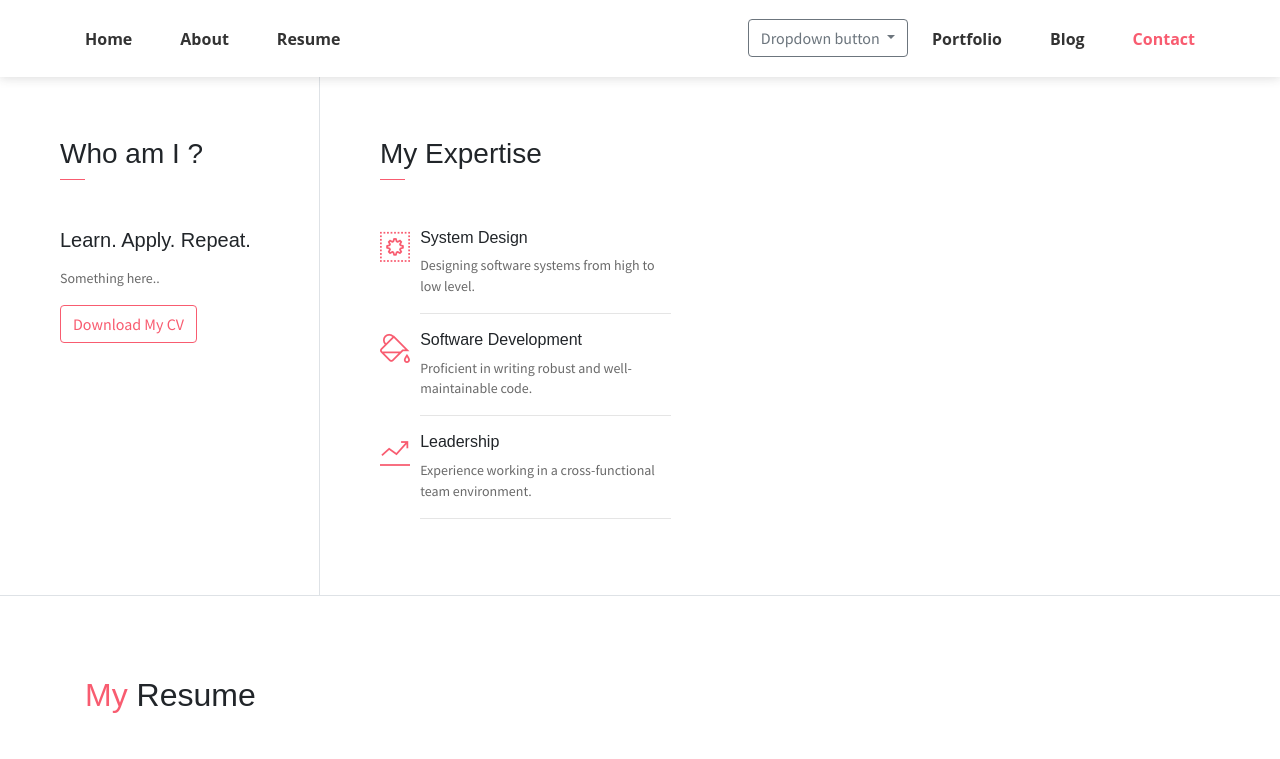
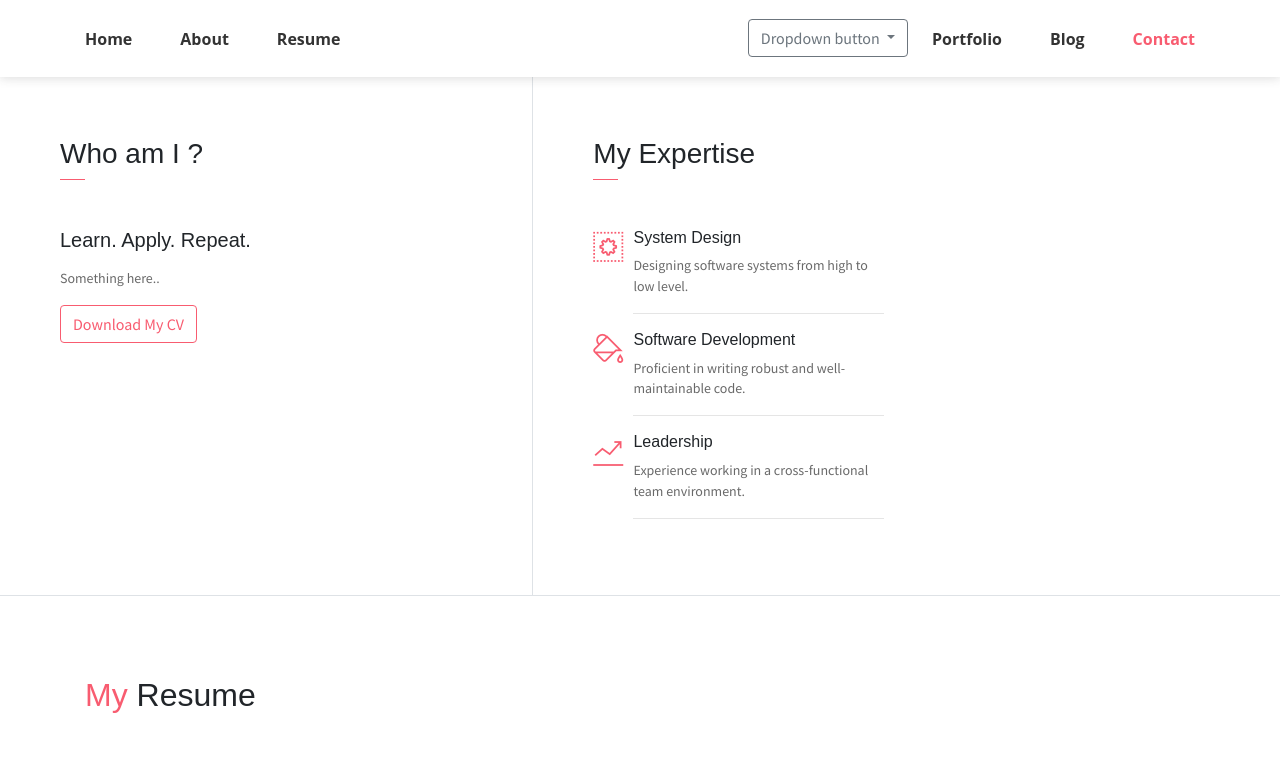
Before and after one commit to xargs/portfolio, a website: page index.html in a window 1280 px wide. Shown: the part 640-1399 px from the top of the page. Drawn offline with Linux system fonts and the light colour scheme; some packages are replaced by stand-ins of ours; some icons are missing.

Commit message:
Update index.html

```diff
--- a/index.html
+++ b/index.html
@@ -77,7 +77,7 @@
     </nav>
     <div class="container-fluid">
         <div id="about" class="row about-section">
-            <div class="col-lg-3 about-card">
+            <div class="col-lg-5 about-card">
                 <h3 class="font-weight-light">Who am I ?</h3>
                 <span class="line mb-5"></span>
                 <h5 class="mb-3">Learn. Apply. Repeat.</h5>
```
